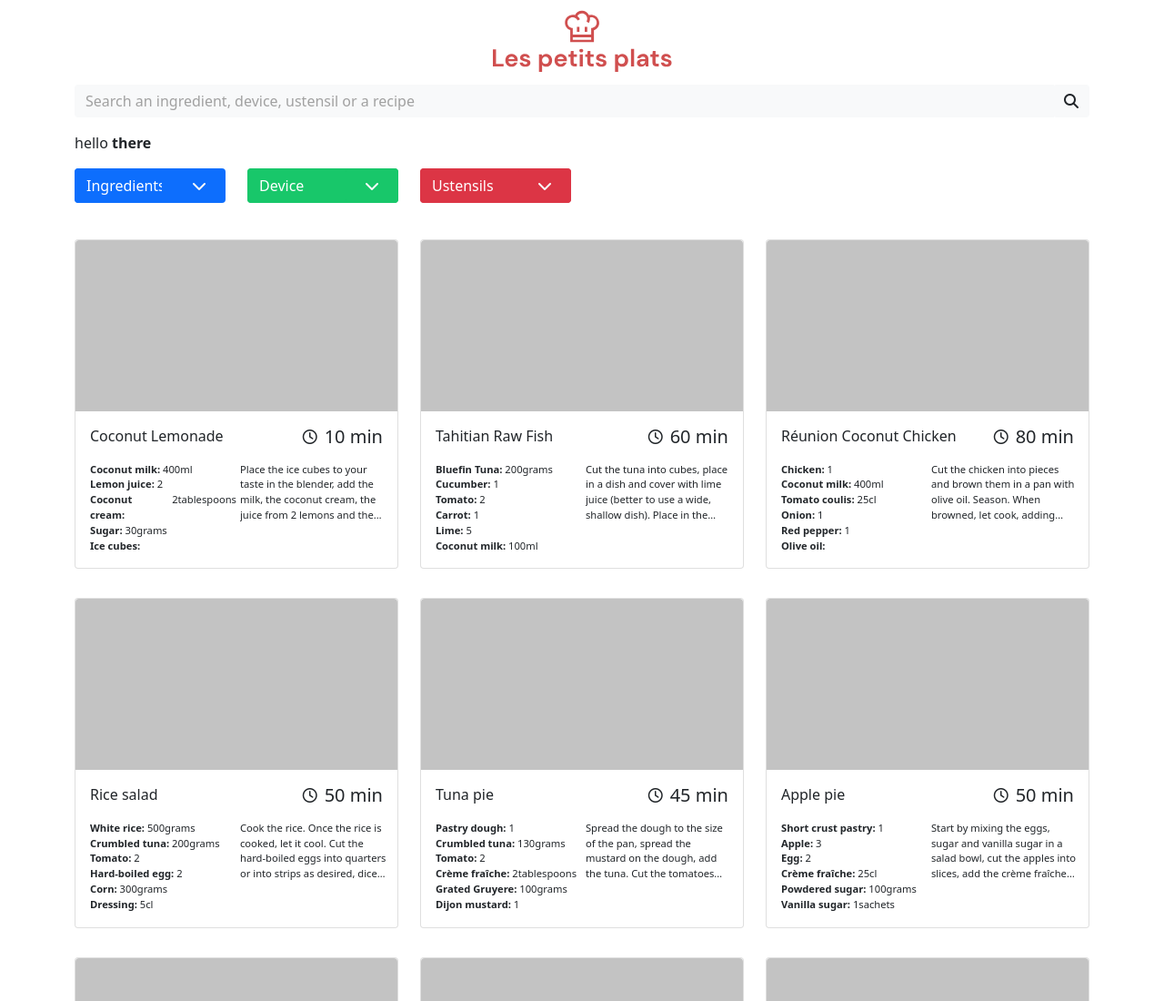
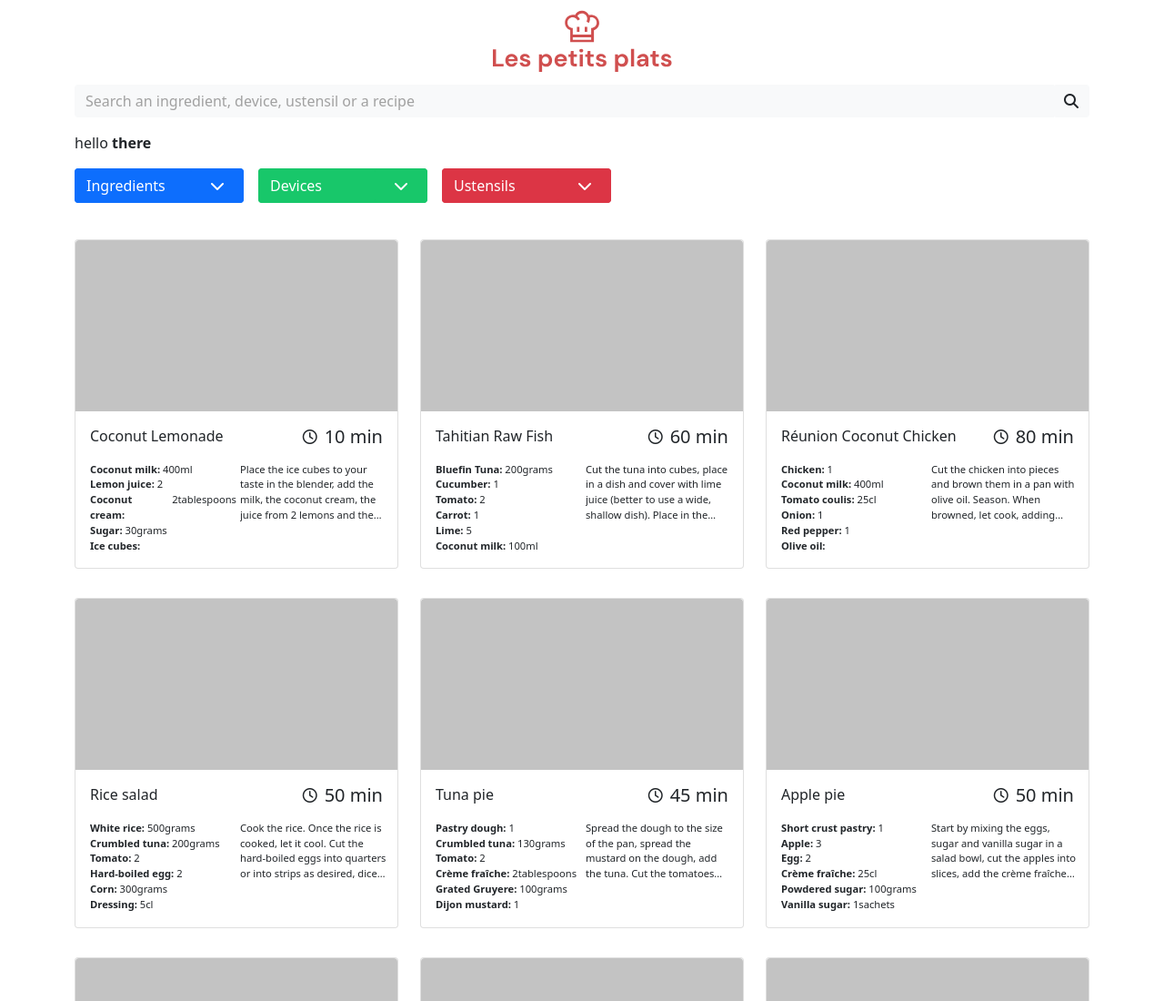
Before and after one commit to DylanNicolet/Front-End-P7-OpenClassrooms, a website: page index.html in a window 1280 px wide. Shown: the top 1100 px of the page at 91% size. Drawn offline with nearby package versions, Linux system fonts and the light colour scheme.

Commit message:
Worked on: Advanced search

```diff
--- a/index.html
+++ b/index.html
@@ -39,50 +39,40 @@
         </section>
 
         <!--Advanced filters-->
-        <section class="row">
-            <section class="col-2">
-                <section class="input-group bg-primary rounded">
-                    <input type="text" id="ingredients-filter" class="text-light form-control bg-primary border-primary" placeholder="Ingredients">
-                    <div class="input-group-append">
-                        <button class="btn text-light" type="button" data-toggle="dropdown">
+        <div class="d-flex">
+            <div class="btn-group bg-primary rounded col-2">
+                <input type="text" class="text-light form-control bg-primary border-primary"  id="ingredients-filter" placeholder="Ingredients">
+                <button type="button" class="btn btn-primary rounded" id="dropdownMenuReference" data-toggle="dropdown" aria-expanded="false" data-reference="parent">
                     <i class="fas fa-chevron-down mx-2"></i>
+                    <span class="sr-only">Toggle Dropdown</span>
                 </button>
-                        <div class="dropdown-menu" id="ingredients-dropdown">
+                <div class="dropdown-menu columns"  id="ingredients-dropdown" aria-labelledby="dropdownMenuReference">
                 </div>
             </div>
-                </section>
-            </section>
 
-            <section class="col-2">
-                <div class="input-group bg-success rounded">
-                    <input type="text" id="device-filter" class="text-light form-control bg-success border-success" placeholder="Device">
-                    <div class="input-group-append">
-                        <button class="btn btn-outline-secondary text-light bg-success border-success" type="button" data-toggle="dropdown">
+            <div class="btn-group bg-success rounded mx-3 col-2">
+                <input type="text" class="text-light form-control bg-success border-success"  id="ingredients-filter" placeholder="Devices">
+                <button type="button" class="btn btn-success rounded text-light" id="dropdownMenuReference" data-toggle="dropdown" aria-expanded="false" data-reference="parent">
                     <i class="fas fa-chevron-down mx-2"></i>
+                    <span class="sr-only">Toggle Dropdown</span>
                 </button>
-                        <div class="dropdown-menu" id="devices-dropdown">
+                <div class="dropdown-menu columns"  id="devices-dropdown" aria-labelledby="dropdownMenuReference">
+                </div>
+            </div>
+
+            <div class="btn-group bg-danger rounded col-2">
+                <input type="text" class="text-light form-control bg-danger border-danger"  id="ingredients-filter" placeholder="Ustensils">
+                <button type="button" class="btn btn-danger rounded" id="dropdownMenuReference" data-toggle="dropdown" aria-expanded="false" data-reference="parent">
+                    <i class="fas fa-chevron-down mx-2"></i>
+                    <span class="sr-only">Toggle Dropdown</span>
+                </button>
+                <div class="dropdown-menu columns"  id="ustensils-dropdown" aria-labelledby="dropdownMenuReference">
                 </div>
             </div>
         </div>
-            </section>
-            <section class="col-2">
-                <div class="input-group bg-danger rounded">
-                    <input type="text" id="ustensils-filter" class="text-light form-control bg-danger border-danger" placeholder="Ustensils">
-                    <div class="input-group-append">
-                        <button class="btn btn-outline-secondary text-light bg-danger border-danger" type="button" data-toggle="dropdown">
-                        <i class="fas fa-chevron-down mx-2"></i>
-                        </button>
-                        <div class="dropdown-menu" id="ustensils-dropdown">
-                        </div>
-                    </div>
-                </div>
-            </section>
-        </section>
 
         <!--Recipe list-->
-        <section class="row my-4" id="card-container">
-
-        </section>
+        <section class="row my-4" id="card-container"></section>
     </section>
 
     <script src="/database.js" type="text/javascript"></script>
--- a/package.json
+++ b/package.json
@@ -18,5 +18,8 @@
   "homepage": "https://github.com/DylanNicolet/-Front-End-P7-OpenClassrooms#readme",
   "devDependencies": {
     "eslint": "^8.0.1"
+  },
+  "dependencies": {
+    "bootstrap": "^5.1.3"
   }
 }
--- a/styles/_variables_overrides.scss
+++ b/styles/_variables_overrides.scss
@@ -1,5 +1,7 @@
 //Bootstrap overides
 $success: rgb(24, 199, 106);
+
+
 
 //Custom CSS
 #main-searchbar::placeholder{
@@ -17,3 +19,7 @@ $success: rgb(24, 199, 106);
 #ustensils-filter::placeholder{
     color: white;
 }
+
+.columns{
+    column-count: 3;
+}
```
Also changed, not shown: styles/style.css, 2 other files. Lines whose indentation alone changed are shown as unchanged.
